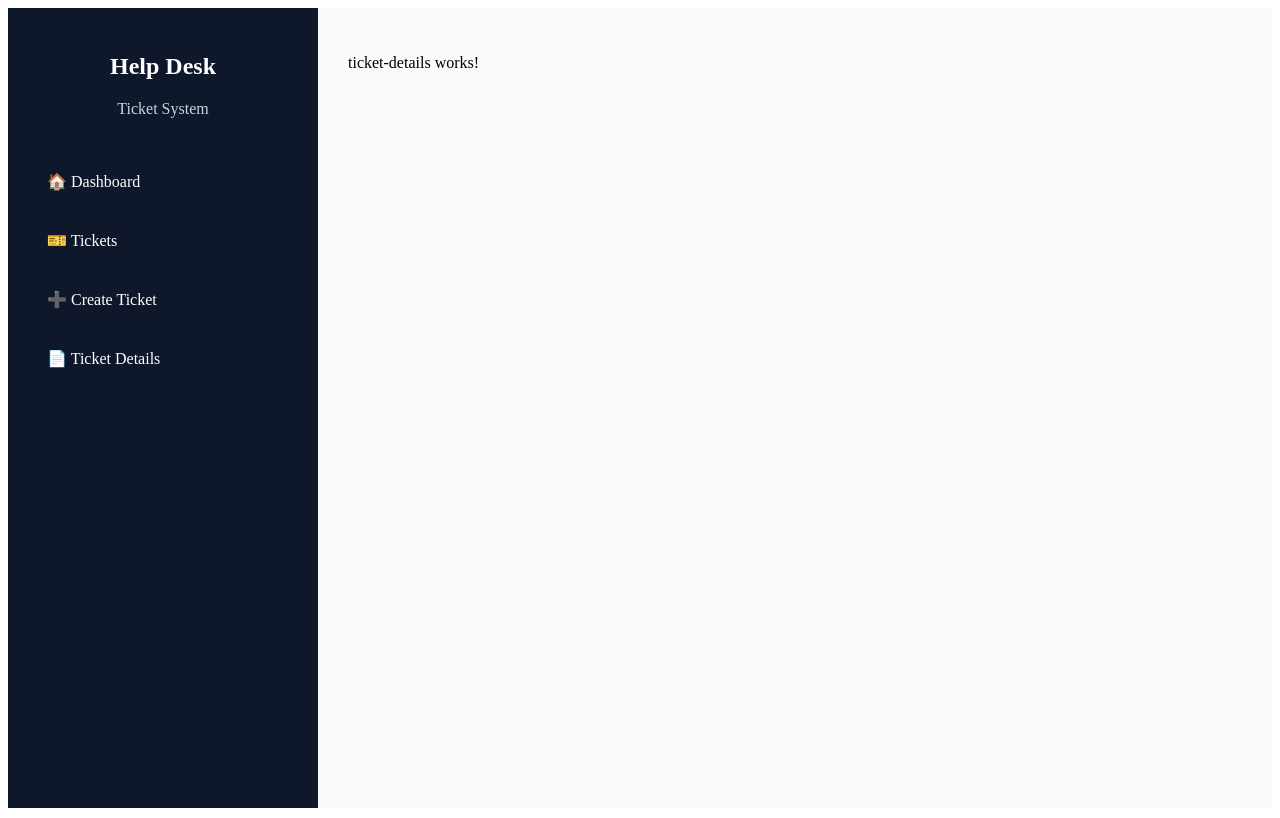
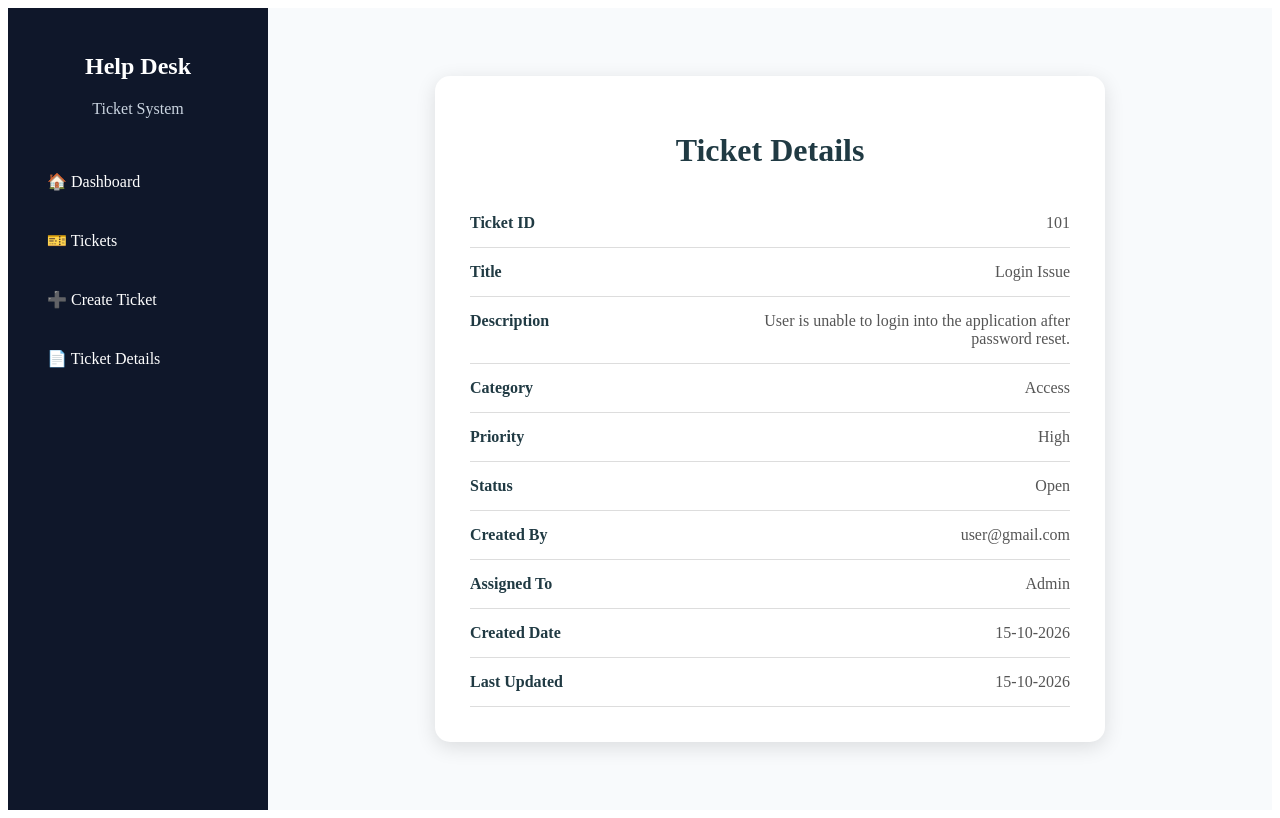
Before and after one commit to samrudhikhirid-web/Helpdesk-Ticket-Management, an Angular app in the folder frontend/helpdesk-frontend/: page /ticket-details/1 in a window 1280 px wide. Built offline with nearby package versions, Linux system fonts and the light colour scheme.

Commit message:
Changes made

```diff
--- a/frontend/helpdesk-frontend/src/app/layouts/dashboard-layout/dashboard-layout.css
+++ b/frontend/helpdesk-frontend/src/app/layouts/dashboard-layout/dashboard-layout.css
@@ -1,56 +1,52 @@
-.layout{
-    display:flex;
-    min-height:100vh;
+.layout {
+    display: flex;
+    min-height: 100vh;
+}
+/* Sidebar */
+
+.sidebar {
+    width: 260px;
+    min-width: 260px;
+    background: #0f172a;
+    color: white;
+    padding: 25px;
+    box-sizing: border-box;
+}
+/* Logo */
+
+.logo {
+    text-align: center;
+    margin-bottom: 40px;
+}
+.logo h2 {
+    font-size: 24px;
+}
+.logo p {
+    color: #cbd5e1;
+}
+/* Menu */
+.menu {
+    display: flex;
+    flex-direction: column;
+}
+.menu a {
+    color: white;
+    text-decoration: none;
+    padding: 14px;
+    margin-bottom: 12px;
+    border-radius: 8px;
+    font-size: 16px;
 }
 
-
-.sidebar{
-    width:260px;
-    background:#0f172a;
-    color:white;
-    padding:25px;
+.menu a:hover {
+    background: #2563eb;
 }
 
+/* Page Content */
 
-.logo{
-    text-align:center;
-    margin-bottom:40px;
+.content {
+    flex: 1;
+    padding: 30px;
+    background: #f8fafc;
+    overflow-x: auto;
 }
-
-
-.logo p{
-    color:#cbd5e1;
-}
-
-
-.menu{
-    display:flex;
-    flex-direction:column;
-}
-
-
-.menu a{
-
-    color:white;
-    text-decoration:none;
-    padding:14px;
-    margin-bottom:12px;
-    border-radius:8px;
-
-}
-
-
-.menu a:hover{
-
-    background:#2563eb;
-
-}
-
-
-.content{
-
-    flex:1;
-    padding:30px;
-    background:#f8fafc;
-
-}
--- a/frontend/helpdesk-frontend/src/app/pages/ticket-details/ticket-details.css
+++ b/frontend/helpdesk-frontend/src/app/pages/ticket-details/ticket-details.css
@@ -0,0 +1,73 @@
+.details-container {
+
+    display:flex;
+
+    justify-content:center;
+
+    padding:30px;
+
+}
+
+
+
+.details-card {
+
+    width:600px;
+
+    background:white;
+
+    padding:35px;
+
+    border-radius:15px;
+
+    box-shadow:0 5px 20px rgba(0,0,0,0.12);
+
+}
+
+
+
+h1 {
+
+    text-align:center;
+
+    color:#203a43;
+
+    margin-bottom:30px;
+
+}
+
+
+
+.detail-row {
+
+    display:flex;
+
+    justify-content:space-between;
+
+    padding:15px 0;
+
+    border-bottom:1px solid #ddd;
+
+}
+
+
+
+.detail-row label {
+
+    font-weight:600;
+
+    color:#203a43;
+
+}
+
+
+
+.detail-row span {
+
+    color:#555;
+
+    max-width:350px;
+
+    text-align:right;
+
+}
--- a/frontend/helpdesk-frontend/src/app/pages/ticket-details/ticket-details.html
+++ b/frontend/helpdesk-frontend/src/app/pages/ticket-details/ticket-details.html
@@ -1 +1,175 @@
-<p>ticket-details works!</p>
+<html>
+    <head>
+        <title>
+            Ticket List
+        </title>
+    </head>
+    <body>
+       <div class="details-container">
+
+
+    <div class="details-card">
+
+
+        <h1>
+            Ticket Details
+        </h1>
+
+
+
+        <div class="detail-row">
+
+            <label>
+                Ticket ID
+            </label>
+
+            <span>
+                {{ticket.id}}
+            </span>
+
+        </div>
+
+
+
+
+        <div class="detail-row">
+
+            <label>
+                Title
+            </label>
+
+            <span>
+                {{ticket.title}}
+            </span>
+
+        </div>
+
+
+
+
+        <div class="detail-row">
+
+            <label>
+                Description
+            </label>
+
+            <span>
+                {{ticket.description}}
+            </span>
+
+        </div>
+
+
+
+
+        <div class="detail-row">
+
+            <label>
+                Category
+            </label>
+
+            <span>
+                {{ticket.category}}
+            </span>
+
+        </div>
+
+
+
+
+        <div class="detail-row">
+
+            <label>
+                Priority
+            </label>
+
+            <span>
+                {{ticket.priority}}
+            </span>
+
+        </div>
+
+
+
+
+        <div class="detail-row">
+
+            <label>
+                Status
+            </label>
+
+            <span>
+                {{ticket.status}}
+            </span>
+
+        </div>
+
+
+
+
+        <div class="detail-row">
+
+            <label>
+                Created By
+            </label>
+
+            <span>
+                {{ticket.createdBy}}
+            </span>
+
+        </div>
+
+
+
+
+        <div class="detail-row">
+
+            <label>
+                Assigned To
+            </label>
+
+            <span>
+                {{ticket.assignedTo}}
+            </span>
+
+        </div>
+
+
+
+
+        <div class="detail-row">
+
+            <label>
+                Created Date
+            </label>
+
+            <span>
+                {{ticket.createdDate}}
+            </span>
+
+        </div>
+
+
+
+
+        <div class="detail-row">
+
+            <label>
+                Last Updated
+            </label>
+
+            <span>
+                {{ticket.updatedDate}}
+            </span>
+
+        </div>
+
+
+
+    </div>
+
+
+</div>
+    </body>
+
+</html>
--- a/frontend/helpdesk-frontend/src/app/pages/ticket-details/ticket-details.ts
+++ b/frontend/helpdesk-frontend/src/app/pages/ticket-details/ticket-details.ts
@@ -1,9 +1,32 @@
 import { Component } from '@angular/core';
+import { CommonModule } from '@angular/common';
+
 
 @Component({
-  imports: [],
   selector: 'app-ticket-details',
-  styleUrl: './ticket-details.css',
+  imports: [
+    CommonModule
+  ],
   templateUrl: './ticket-details.html',
+  styleUrl: './ticket-details.css'
 })
-export class TicketDetails {}
+export class TicketDetails {
+
+
+  ticket = {
+
+    id: 101,
+    title: "Login Issue",
+    description:
+    "User is unable to login into the application after password reset.",
+    category: "Access",
+    priority: "High",
+    status: "Open",
+    createdBy: "user@gmail.com",
+    assignedTo: "Admin",
+    createdDate: "15-10-2026",
+    updatedDate: "15-10-2026"
+  };
+
+
+}
--- a/frontend/helpdesk-frontend/src/app/pages/ticket-list/ticket-list.html
+++ b/frontend/helpdesk-frontend/src/app/pages/ticket-list/ticket-list.html
@@ -122,7 +122,7 @@
 
 
                     <td>
-                        {{ticket.date}}
+                        {{ticket.createdDate}}
                     </td>
 
 
--- a/frontend/helpdesk-frontend/src/app/pages/ticket-list/ticket-list.ts
+++ b/frontend/helpdesk-frontend/src/app/pages/ticket-list/ticket-list.ts
@@ -1,29 +1,80 @@
 import { Component } from '@angular/core';
 import { CommonModule } from '@angular/common';
-import {FormsModule} from '@angular/forms';
+import { FormsModule } from '@angular/forms';
+
 
 @Component({
-  imports: [CommonModule, FormsModule],
   selector: 'app-ticket-list',
-  styleUrl: './ticket-list.css',
+  imports: [
+    CommonModule,
+    FormsModule
+  ],
   templateUrl: './ticket-list.html',
+  styleUrl: './ticket-list.css'
 })
 export class TicketList {
+
+
+  searchText = "";
+
+
   tickets = [
-    { id: 1, title: 'Login Issue', status: 'Open', priority: 'High' },
-    { id: 2, title: 'Page not loading', status: 'Resolved', priority: 'Medium' },
-    { id: 3, title: 'Feature request', status: 'Open', priority: 'Low' },
-    { id: 4, title: 'Bug in form submission', status: 'Resolved', priority: 'High' },
-    { id: 5, title: 'UI enhancement', status: 'Open', priority: 'Medium' }
+
+    {
+      id: 101,
+      title: "Login Issue",
+      category: "Access",
+      priority: "High",
+      status: "Open",
+      createdBy: "user@gmail.com",
+      assignedTo: "Admin",
+      createdDate: "15-10-2026"
+    },
+
+
+    {
+      id: 102,
+      title: "Software Installation Problem",
+      category: "Software",
+      priority: "Medium",
+      status: "In Progress",
+      createdBy: "sam@gmail.com",
+      assignedTo: "Employee",
+      createdDate: "14-10-2026"
+    },
+
+
+    {
+      id: 103,
+      title: "Laptop Hardware Issue",
+      category: "Hardware",
+      priority: "Low",
+      status: "Resolved",
+      createdBy: "abc@gmail.com",
+      assignedTo: "Employee",
+      createdDate: "10-10-2026"
+    }
+
+
   ];
 
-  searchText='';
 
-  filteredTickets() {
+
+  filteredTickets(){
+
+
     return this.tickets.filter(ticket =>
-      ticket.title.toLowerCase().includes(this.searchText.toLowerCase()) ||
-      ticket.status.toLowerCase().includes(this.searchText.toLowerCase()) ||
-      ticket.priority.toLowerCase().includes(this.searchText.toLowerCase())
+
+
+      ticket.title
+      .toLowerCase()
+      .includes(this.searchText.toLowerCase())
+
+
     );
+
+
   }
+
+
 }
```
